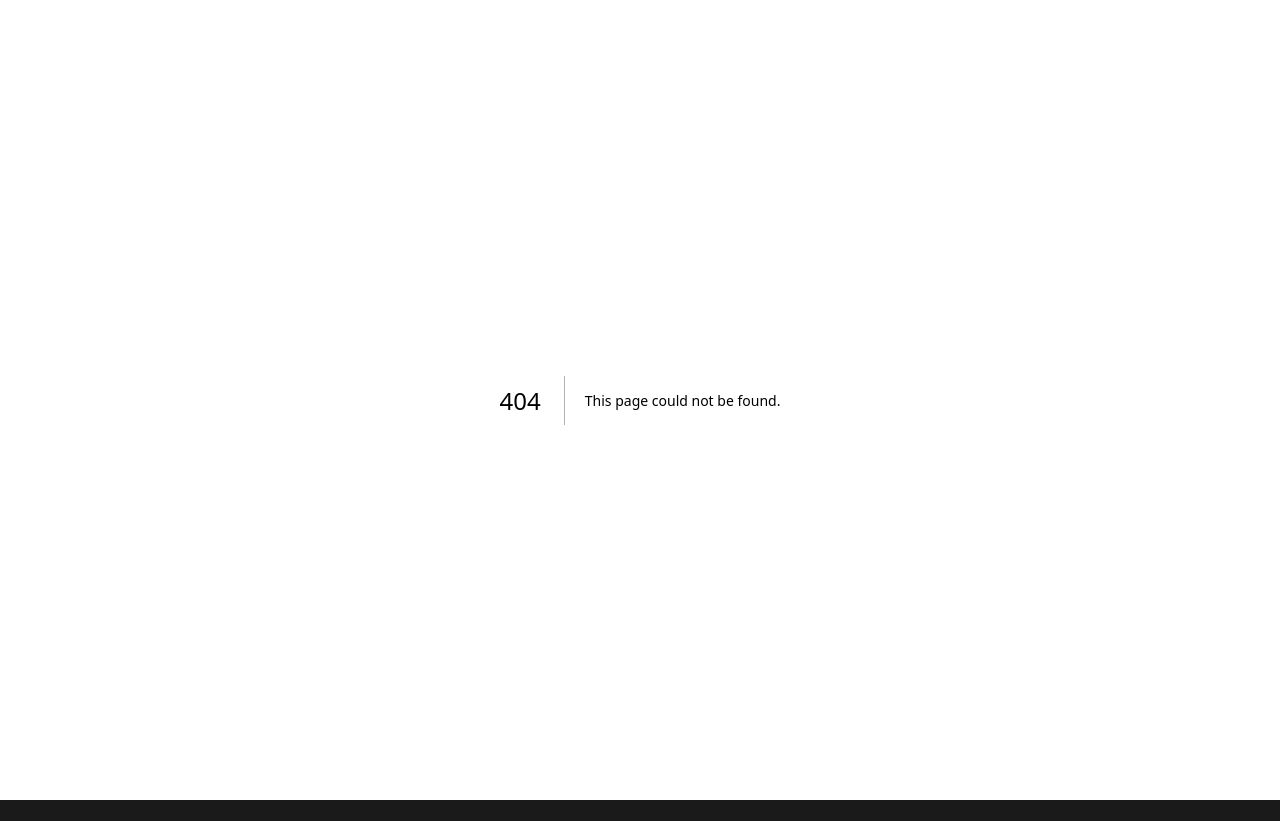
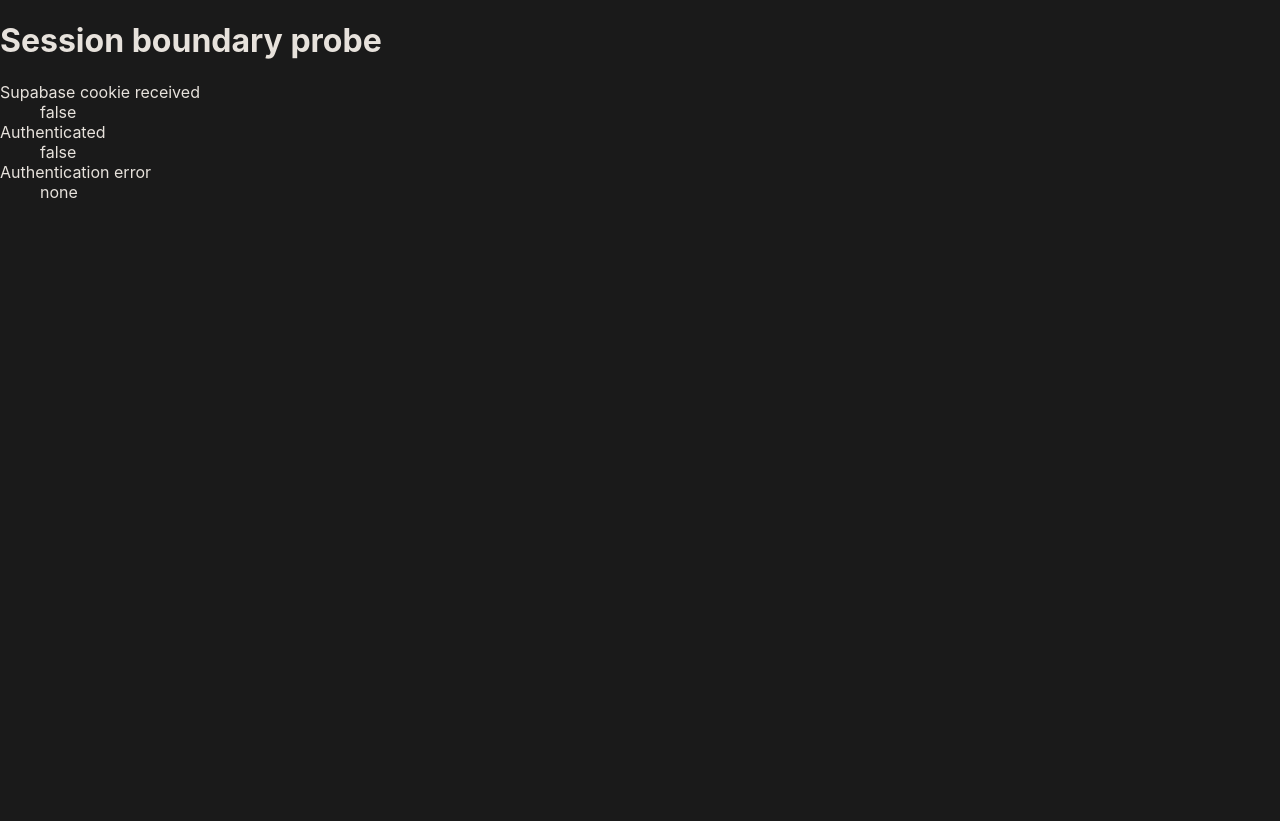
Before and after one commit to UseKratose/usekratose-dashboard, a Next.js app: page /dashboard/session-probe in a window 1280 px wide. Before the commit this address had no page. Before the commit the page ends 800 px from the top, so only its background shows below. Built offline with nearby package versions, Linux system fonts and the light colour scheme; no server answers.

Commit message:
chore: expose temporary session probe page

```diff
--- /dev/null
+++ b/app/session-probe/page.tsx
@@ -0,0 +1,28 @@
+import { cookies } from "next/headers";
+
+import { createSupabaseServerClient } from "@/lib/supabase-server";
+
+export const dynamic = "force-dynamic";
+
+export default async function SessionProbePage() {
+  const cookieStore = await cookies();
+  const hasSupabaseCookie = cookieStore
+    .getAll()
+    .some(({ name }) => name.startsWith("sb-"));
+  const supabase = await createSupabaseServerClient();
+  const { data, error } = await supabase.auth.getUser();
+
+  return (
+    <main>
+      <h1>Session boundary probe</h1>
+      <dl>
+        <dt>Supabase cookie received</dt>
+        <dd>{String(hasSupabaseCookie)}</dd>
+        <dt>Authenticated</dt>
+        <dd>{String(data.user !== null)}</dd>
+        <dt>Authentication error</dt>
+        <dd>{error?.code ?? "none"}</dd>
+      </dl>
+    </main>
+  );
+}
--- a/middleware.ts
+++ b/middleware.ts
@@ -41,5 +41,7 @@ export async function middleware(request: NextRequest) {
 }
 
 export const config = {
-  matcher: ["/((?!_next/static|_next/image|favicon.ico|api/|brand/).*)"],
+  matcher: [
+    "/((?!_next/static|_next/image|favicon.ico|api/|brand/|session-probe(?:/|$)).*)",
+  ],
 };
```
